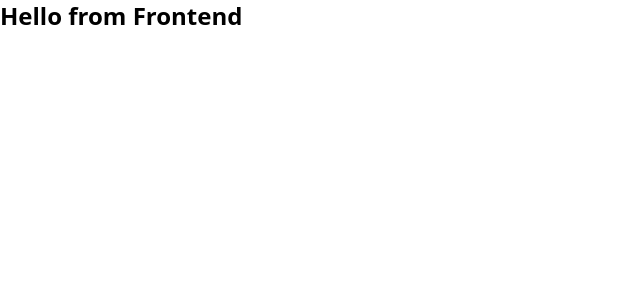
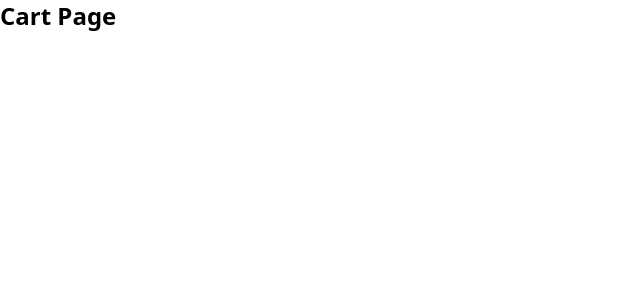
Before and after one commit to suhaibahmedshaikh/mobit-store, a React (Vite) app in the folder client/: page /cart in a window 1280 px wide. Shown: the top 300 px of the page, without its empty margins (0-640 px from the left). Built offline with nearby package versions, Linux system fonts and the light colour scheme.

Commit message:
added basic routing

```diff
--- a/client/src/App.jsx
+++ b/client/src/App.jsx
@@ -1,9 +1,9 @@
-import "./App.css";
+import AppRoutes from "./routes/AppRoutes";
 
 function App() {
   return (
     <>
-      <h1 className="text-2xl font-bold">Hello from Frontend</h1>
+      <AppRoutes />
     </>
   );
 }
--- /dev/null
+++ b/client/src/pages/Cart.jsx
@@ -0,0 +1,3 @@
+export default function Cart() {
+  return <h1 className="text-2xl font-bold">Cart Page</h1>;
+}
--- /dev/null
+++ b/client/src/pages/Home.jsx
@@ -0,0 +1,3 @@
+export default function Home() {
+  return <h1 className="text-2xl font-bold">Home Page</h1>;
+}
--- /dev/null
+++ b/client/src/pages/Orders.jsx
@@ -0,0 +1,3 @@
+export default function Orders() {
+  return <h1 className="text-2xl font-bold">Orders Page</h1>;
+}
--- /dev/null
+++ b/client/src/routes/AppRoutes.jsx
@@ -0,0 +1,16 @@
+import { BrowserRouter, Routes, Route } from "react-router-dom";
+import Home from "../pages/Home";
+import Cart from "../pages/Cart";
+import Orders from "../pages/Orders";
+
+export default function AppRoutes() {
+  return (
+    <BrowserRouter>
+      <Routes>
+        <Route path="/" element={<Home />} />
+        <Route path="/cart" element={<Cart />} />
+        <Route path="/orders" element={<Orders />} />
+      </Routes>
+    </BrowserRouter>
+  );
+}
```
